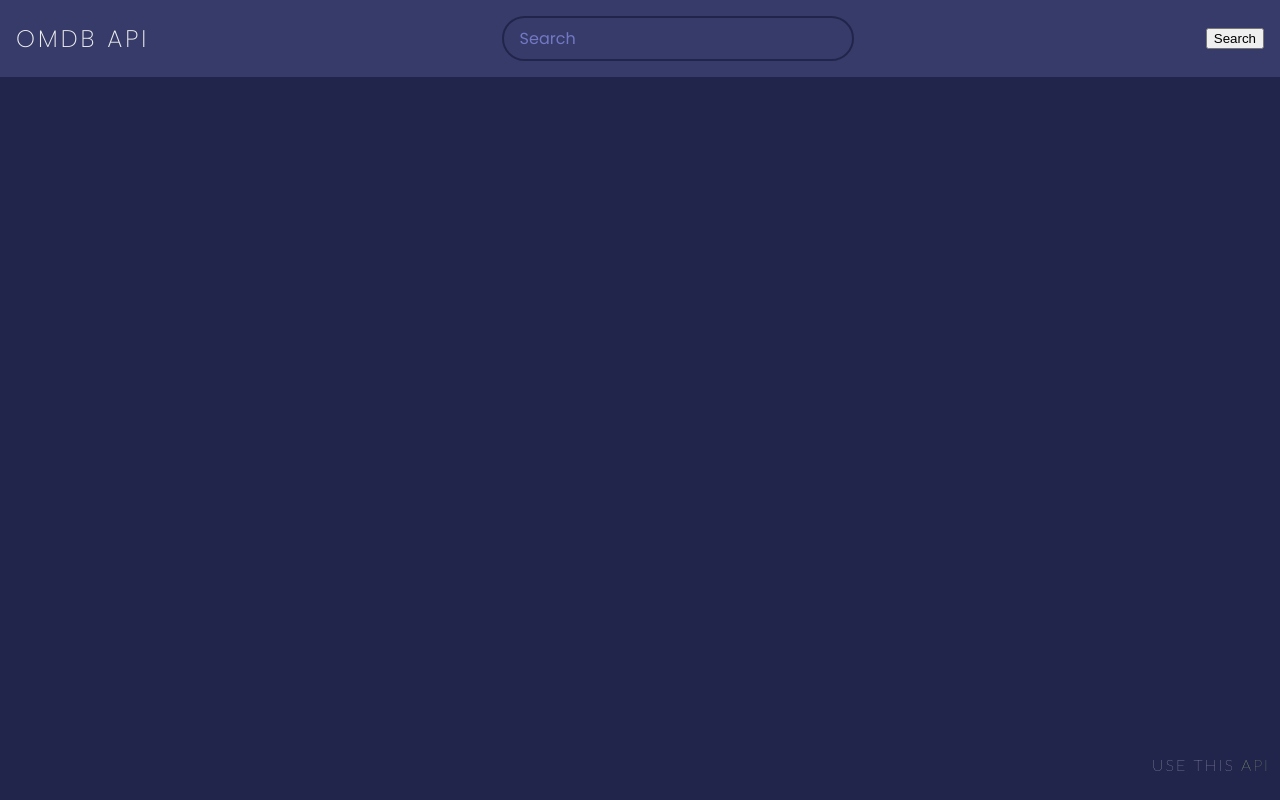
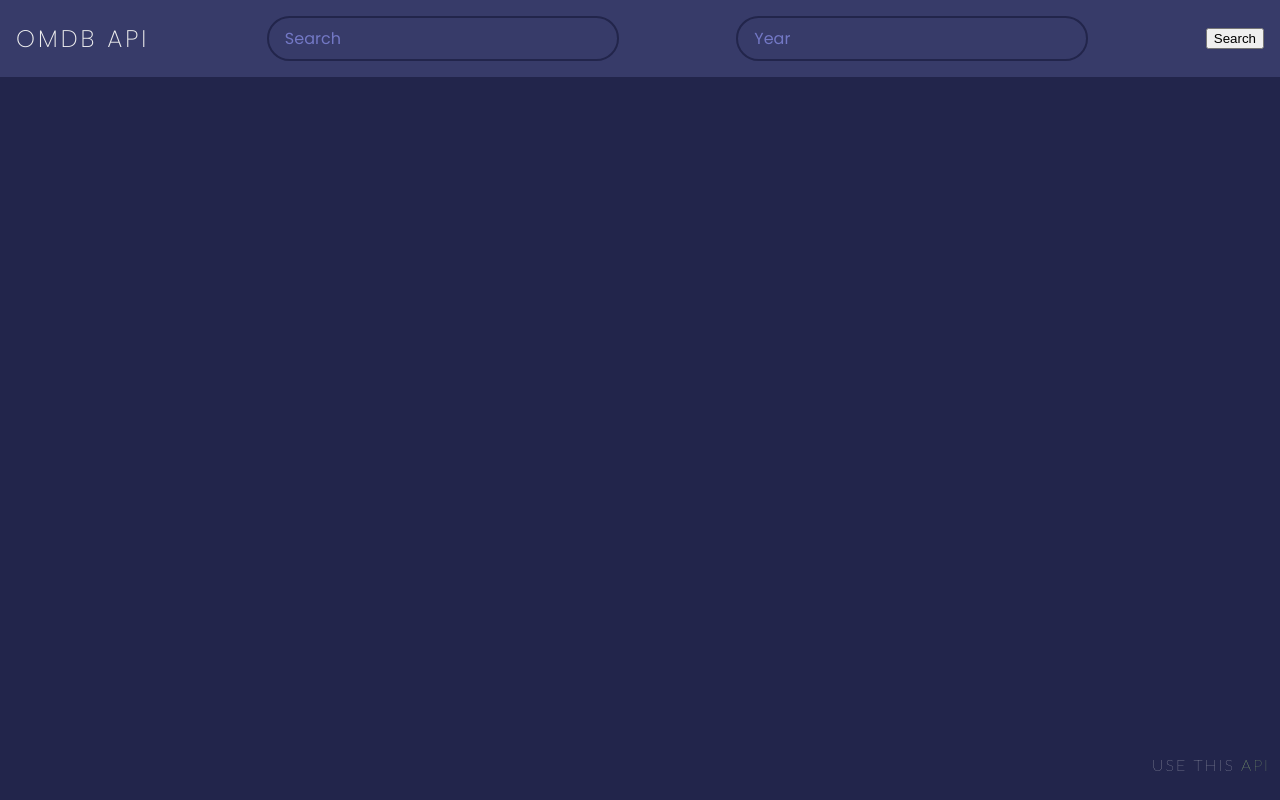
Before and after one commit to FilimonovKostya/Movies, a React (Create React App) app: page / in a window 1280 px wide. Built offline with nearby package versions, Linux system fonts and the light colour scheme.

Commit message:
add search by year

```diff
--- a/src/Api/api.ts
+++ b/src/Api/api.ts
@@ -5,7 +5,7 @@ export type RatingResponseType = {
     Value: string
 }
 
-export type ResponseType  = {
+export type ResponseType = {
     Actors: string
     Awards: string
     BoxOffice: string
@@ -43,8 +43,8 @@ const apiKey = '?apikey=fbf45cd4'
 
 export const movieAPI = () => {
     return {
-        getByTitle: (title: string) => {
-            return instance.get<ResponseType>(`${apiKey}&t=${title}`)
+        getByTitle: (title: string, year?: string) => {
+            return instance.get<ResponseType>(`${apiKey}&t=${title}&y=${year}`)
         }
     }
 }
--- a/src/App.tsx
+++ b/src/App.tsx
@@ -15,18 +15,23 @@ function App() {
     const description = useSelector<RootStoreType, string>(state => state.movies.Plot)
     const title = useSelector<RootStoreType, string>(state => state.movies.Title)
     const rating = useSelector<RootStoreType, string>(state => state.movies.imdbRating)
-    const [inputValue, setInputValue] = useState<string>('')
+    const [titleInputValue, setTitleInputValue] = useState<string>('')
+    const [year,setYear] = useState<string>('')
     const isLoading = useSelector<RootStoreType, boolean>(state => state.app.isLoading)
     const isError = useSelector<RootStoreType, string | null>(state => state.app.isError)
     const status = useSelector<RootStoreType, string>(state => state.app.statusGetFilms)
 
     const onClickHandler = () => {
-        dispatch(thunkSetMovies(inputValue))
-        setInputValue('')
+        dispatch(thunkSetMovies(titleInputValue, year))
+        setTitleInputValue('')
     }
 
     const onChangeInputValue = (e: ChangeEvent<HTMLInputElement>) => {
-        setInputValue(e.currentTarget.value)
+        setTitleInputValue(e.currentTarget.value)
+    }
+
+    const onChangeYear = (e: ChangeEvent<HTMLInputElement>) => {
+        setYear(e.currentTarget.value)
     }
 
     return <div>
@@ -35,9 +40,18 @@ function App() {
             <h1>OMDb API</h1>
             <input type="text" placeholder="Search" id="search"
                    disabled={isLoading}
-                   value={inputValue}
+                   value={titleInputValue}
                    className="search"
                    onChange={onChangeInputValue}
+                   onKeyPress={(event => {
+                       if (event.key === 'Enter') onClickHandler()
+                   })}
+            />
+            <input type="text" placeholder="Year" id="year"
+                   disabled={isLoading}
+                   value={year}
+                   className="search"
+                   onChange={onChangeYear}
                    onKeyPress={(event => {
                        if (event.key === 'Enter') onClickHandler()
                    })}
--- a/src/Redux/moviesReducer.ts
+++ b/src/Redux/moviesReducer.ts
@@ -22,10 +22,10 @@ export const moviesReducer = (state: ResponseType = initialState, actions: Actio
 
 const setMoviesAC = (movies: ResponseType) => ({type: 'SET-MOVIES', movies} as const)
 
-export const thunkSetMovies = (title: string) => (dispatch: Dispatch<ActionsType>) => {
+export const thunkSetMovies = (title: string, year?:string) => (dispatch: Dispatch<ActionsType>) => {
     dispatch(setStatusLoadingAC(true))
     dispatch(setStatusGetFilms('loading'))
-    movieAPI().getByTitle(title)
+    movieAPI().getByTitle(title, year)
         .then((res) => {
             dispatch(setStatusGetFilms('success'))
             dispatch(setMoviesAC(res.data))
--- a/src/Ui/Movie.tsx
+++ b/src/Ui/Movie.tsx
@@ -16,7 +16,7 @@ const Movie = (props: MoviePropsType) => {
     };
 
     return <div className="movie">
-        {  <img src={ props.poster } alt={props.title}/> }
+        <img src={ props.poster } alt={props.title}/>
         <div className="movie-info">
             <h3>{props.title}</h3>
             <span className={getClassByRate(props.rating)}>{props.rating}</span>
```
